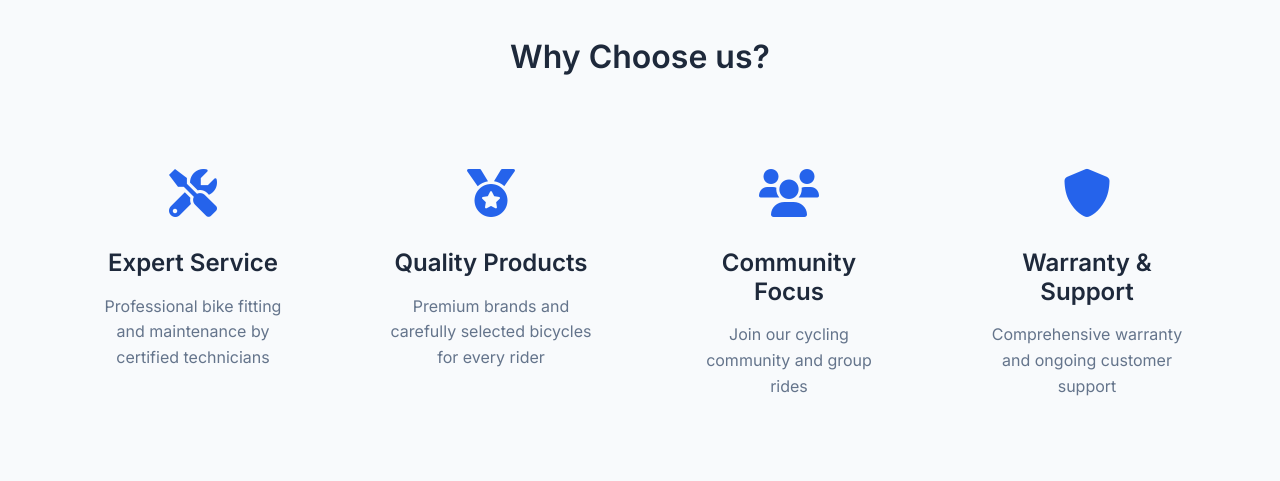
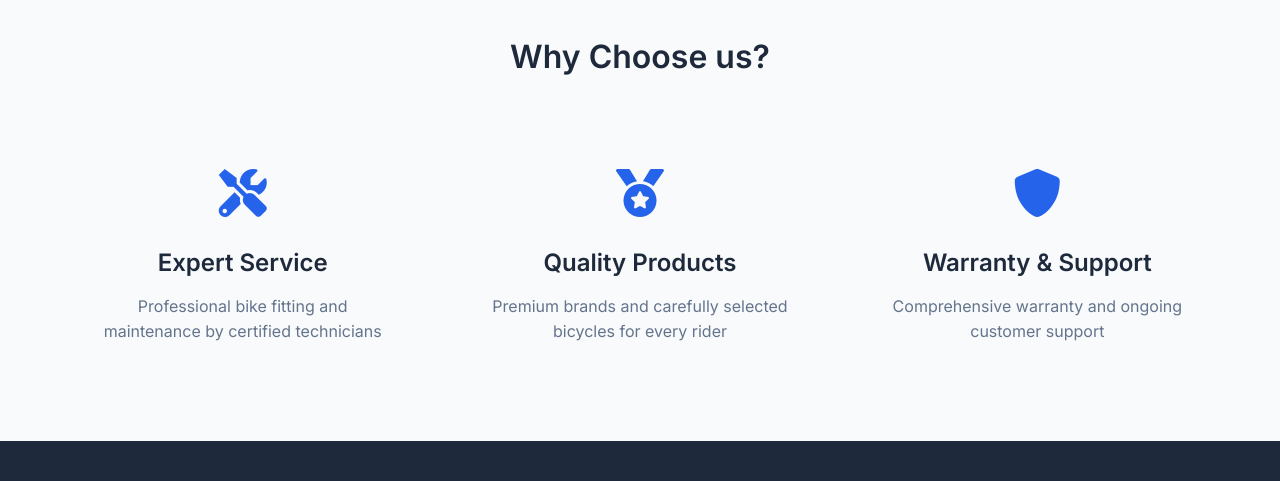
Before and after one commit to TejusBahri/pcm-bicycleShop, a plain HTML site: page index.html in a window 1280 px wide. Shown: the part 1460-1941 px from the top of the page. Drawn offline with Linux system fonts and the light colour scheme; no server answers.

Commit message:
Only frontend

```diff
--- a/index.html
+++ b/index.html
@@ -121,13 +121,6 @@
                 </div>
                 <div class="feature">
                     <div class="feature-icon">
-                        <i class="fas fa-users"></i>
-                    </div>
-                    <h3>Community Focus</h3>
-                    <p>Join our cycling community and group rides</p>
-                </div>
-                <div class="feature">
-                    <div class="feature-icon">
                         <i class="fas fa-shield-alt"></i>
                     </div>
                     <h3>Warranty & Support</h3>
```
